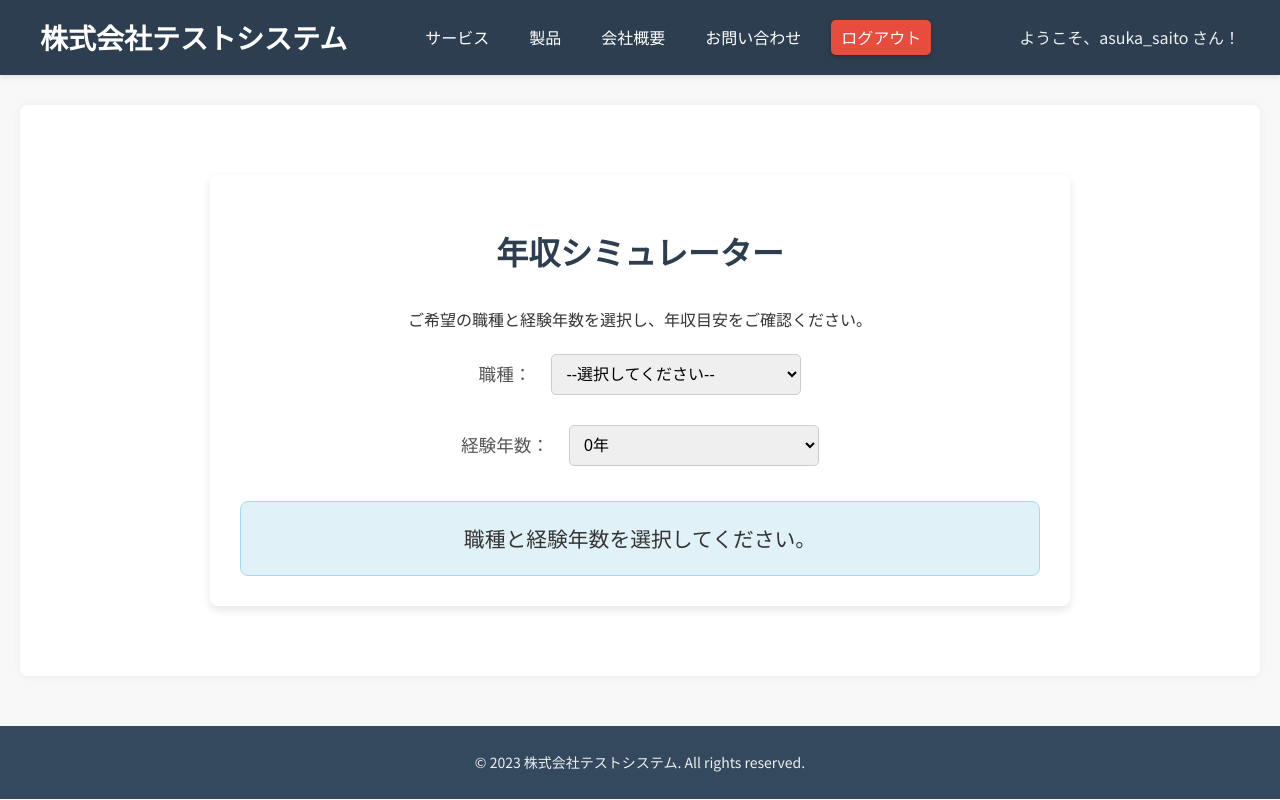
After one commit to hiroya10291029/php_system, a PHP site: page /salary_simulator.php in a window 1280 px wide. The commit adds this page. Run offline with PHP 8.4, Linux system fonts and the light colour scheme; a user stored in the database is signed in.

Commit message:
Add files via upload

```diff
--- a/about.php
+++ b/about.php
@@ -83,5 +83,8 @@ $username = htmlspecialchars($_SESSION['username'] ?? ''); // ユーザー名が
     <footer class="footer">
         <p>&copy; 2023 株式会社テストシステム. All rights reserved.</p>
     </footer>
+    <a href="salary_simulator.php" class="salary-simulator-button">
+        年収シミュレーター
+    </a>
 </body>
 </html>
--- a/products.php
+++ b/products.php
@@ -75,5 +75,8 @@ $username = htmlspecialchars($_SESSION['username'] ?? ''); // ユーザー名が
     <footer class="footer">
         <p>&copy; 2023 株式会社テストシステム. All rights reserved.</p>
     </footer>
+    <a href="salary_simulator.php" class="salary-simulator-button">
+        年収シミュレーター
+    </a>
 </body>
 </html>
--- /dev/null
+++ b/salary_simulator.php
@@ -0,0 +1,252 @@
+<?php
+session_start();
+
+// ユーザー認証の確認（必要であれば、一般ユーザー向けのアクセス制御も考慮）
+
+if (!isset($_SESSION['user_authenticated']) || $_SESSION['user_authenticated'] !== true) {
+    header('Location: login.php');
+    exit();
+}
+$username = htmlspecialchars($_SESSION['username'] ?? '');
+error_reporting(E_ALL);
+ini_set('display_errors', 1);
+
+
+// 各職種の年収目安を定義 (下限, 上限)
+// 単位は万円
+$salaries_base = [
+    'ソフトウェアエンジニア' => ['min' => 450, 'max' => 900],
+    'データサイエンティスト' => ['min' => 500, 'max' => 1000],
+    'プロジェクトマネージャー' => ['min' => 600, 'max' => 1200],
+    'UI/UXデザイナー' => ['min' => 400, 'max' => 800],
+    'インフラエンジニア' => ['min' => 450, 'max' => 900],
+    '品質保証エンジニア (QA)' => ['min' => 400, 'max' => 850],
+];
+
+// 選択された職種と経験年数を取得
+$selected_job = $_GET['job'] ?? '';
+$experience_years = isset($_GET['experience']) ? (int)$_GET['experience'] : 0;
+
+$display_salary = '';
+
+if (isset($salaries_base[$selected_job])) {
+    $job_min_salary = $salaries_base[$selected_job]['min'];
+    $job_max_salary = $salaries_base[$selected_job]['max'];
+
+    // 基本年収（下限と上限の中間値）
+    $base_salary = ($job_min_salary + $job_max_salary) / 2;
+
+    // 経験年数による加算を計算 (1年につき基本年収の5%を加算、最大10年分)
+    $experience_multiplier = min($experience_years, 10) * 0.05; // 経験年数が10年を超えても50%まで
+    $additional_salary = $base_salary * $experience_multiplier;
+
+    // 経験年数を考慮した推定年収
+    $estimated_salary = $base_salary + $additional_salary;
+
+    // 算出された年収が元のレンジを大きく超えないように調整（任意）
+    // 例えば、上限値の1.2倍まで、といった上限を設けることも可能
+    $adjusted_max_salary = $job_max_salary * 1.2; // 上限値の20%増しを最大とする例
+    $adjusted_min_salary = $job_min_salary * 0.8; // 下限値の20%減を最小とする例 (経験0年の場合などを考慮)
+
+    $final_salary_lower = max($job_min_salary, floor($estimated_salary * 0.9)); // 推定値の-10%をレンジ下限
+    $final_salary_upper = min($job_max_salary, ceil($estimated_salary * 1.1));  // 推定値の+10%をレンジ上限
+
+    // もし経験年数でレンジが広がった場合、元の上限を超過する分を調整
+    // 例: 経験年数によって算出した結果が元の上限を超えた場合、元の最大値か、調整された上限値でキャップする
+    $final_salary_lower = max($final_salary_lower, $job_min_salary);
+    $final_salary_upper = min($final_salary_upper, $adjusted_max_salary);
+
+    // 経験年数によるレンジ幅の調整をもう少し動的にする
+    // 例: 基本レンジ幅の20%を経験年数で分配する
+    $range_spread = ($job_max_salary - $job_min_salary) * (1 + min($experience_years, 10) * 0.02); // 経験1年で2%レンジが広がる
+
+    $calculated_min = $estimated_salary - ($range_spread / 2);
+    $calculated_max = $estimated_salary + ($range_spread / 2);
+
+    // 職種ごとの元の最低・最高年収を下回らないように、また大きく逸脱しないように補正
+    $final_min_salary = max($job_min_salary, floor($calculated_min));
+    $final_max_salary = min($job_max_salary * 1.2, ceil($calculated_max)); // 元の上限の1.2倍までを許容
+
+    // もし経験年数に応じて計算された下限が上限を超えてしまうようなら調整
+    if ($final_min_salary > $final_max_salary) {
+        $final_min_salary = $final_max_salary;
+    }
+
+
+    $display_salary = "{$final_min_salary}万円～{$final_max_salary}万円";
+
+} else {
+    $display_salary = '職種と経験年数を選択してください。';
+}
+
+// 経験年数の選択肢を生成
+$experience_options = [];
+for ($i = 0; $i <= 10; $i++) {
+    if ($i == 10) {
+    $experience_options[$i] = $i . '年以上';
+    }else{
+    $experience_options[$i] = $i . '年';
+}
+}
+
+?>
+<!DOCTYPE html>
+<html lang="ja">
+<head>
+    <meta charset="UTF-8">
+    <meta name="viewport" content="width=device-width, initial-scale=1.0">
+    <title>株式会社テストシステム | 年収シミュレーター</title>
+    <link rel="stylesheet" href="style.css">
+    <style>
+        /* salary_simulator.php 専用のスタイル調整 */
+        .simulator-container {
+            max-width: 800px;
+            margin: 50px auto;
+            padding: 30px;
+            background-color: #ffffff;
+            border-radius: 8px;
+            box-shadow: 0 4px 10px rgba(0, 0, 0, 0.1);
+            text-align: center;
+        }
+        .simulator-container h1 {
+            color: #2c3e50;
+            margin-bottom: 30px;
+            font-size: 2em;
+        }
+        .simulator-container label {
+            font-size: 1.1em;
+            color: #555;
+            margin-right: 15px;
+            display: inline-block; /* ラベルとセレクトボックスが同じ行になるように */
+            margin-bottom: 10px; /* 縦方向のスペースを確保 */
+        }
+        .simulator-container select {
+            padding: 10px;
+            border: 1px solid #ccc;
+            border-radius: 5px;
+            font-size: 1em;
+            margin-bottom: 20px;
+            width: calc(100% - 150px); /* ラベルの幅を考慮 */
+            max-width: 250px; /* 少し小さめに調整 */
+        }
+        .form-group {
+            margin-bottom: 20px;
+            display: flex;
+            justify-content: center;
+            align-items: center;
+            flex-wrap: wrap; /* レスポンシブ対応で折り返す */
+        }
+        .form-group label, .form-group select {
+            margin: 5px 10px; /* 要素間のスペース */
+        }
+        .salary-display {
+            margin-top: 30px;
+            padding: 20px;
+            background-color: #e0f2f7;
+            border: 1px solid #a7d9ed;
+            border-radius: 8px;
+        }
+        .salary-display p {
+            font-size: 1.3em;
+            color: #333;
+            margin: 0;
+        }
+        .salary-display .amount {
+            font-size: 1.8em;
+            font-weight: bold;
+            color: #007bff; /* ブランドカラーの青 */
+            margin-top: 10px;
+        }
+        /* レスポンシブ対応 */
+        @media (max-width: 600px) {
+            .simulator-container {
+                margin: 20px auto;
+                padding: 20px;
+            }
+            .form-group {
+                flex-direction: column;
+                align-items: stretch;
+            }
+            .form-group label {
+                margin-right: 0;
+                text-align: left;
+                width: 100%;
+                margin-bottom: 5px;
+            }
+            .form-group select {
+                width: 100%;
+                max-width: none;
+                margin-bottom: 15px;
+            }
+        }
+    </style>
+</head>
+<body>
+    <header class="header">
+        <div class="header-content">
+            <a href="dashboard.php" class="logo">株式会社テストシステム</a>
+            <nav class="main-nav">
+                <ul>
+                    <li><a href="services.php">サービス</a></li>
+                    <li><a href="products.php">製品</a></li>
+                    <li><a href="about.php">会社概要</a></li>
+                    <li><a href="contact.php">お問い合わせ</a></li>
+                    <li><a href="logout.php" class="action-button">ログアウト</a></li>
+                </ul>
+            </nav>
+            <?php if (!empty($username)): ?>
+                <div class="user-info">  ようこそ、<?php echo htmlspecialchars($username); ?> さん！
+                </div>
+            <?php endif; ?>
+        </div>
+    </header>
+
+    <main class="main-content">
+        <div class="simulator-container">
+            <h1>年収シミュレーター</h1>
+            <p>ご希望の職種と経験年数を選択し、年収目安をご確認ください。</p>
+
+            <form action="salary_simulator.php" method="GET">
+                <div class="form-group">
+                    <label for="job_select">職種：</label>
+                    <select name="job" id="job_select" onchange="this.form.submit()">
+                        <option value="">--選択してください--</option>
+                        <?php foreach ($salaries_base as $job_title => $range): ?>
+                            <option value="<?php echo htmlspecialchars($job_title); ?>"
+                                <?php echo ($selected_job === $job_title) ? 'selected' : ''; ?>>
+                                <?php echo htmlspecialchars($job_title); ?>
+                            </option>
+                        <?php endforeach; ?>
+                    </select>
+                </div>
+
+                <div class="form-group">
+                    <label for="experience_select">経験年数：</label>
+                    <select name="experience" id="experience_select" onchange="this.form.submit()">
+                        <?php foreach ($experience_options as $value => $label): ?>
+                            <option value="<?php echo htmlspecialchars($value); ?>"
+                                <?php echo ((string)$experience_years === (string)$value) ? 'selected' : ''; ?>>
+                                <?php echo htmlspecialchars($label); ?>
+                            </option>
+                        <?php endforeach; ?>
+                    </select>
+                </div>
+            </form>
+
+            <div class="salary-display">
+                <?php if ($selected_job && $experience_years !== null): // 経験年数が選択されていれば表示 ?>
+                    <p><strong><?php echo htmlspecialchars($selected_job); ?> (経験<?php echo htmlspecialchars($experience_years); ?>年)</strong> の年収目安:</p>
+                    <p class="amount"><?php echo htmlspecialchars($display_salary); ?></p>
+                <?php else: ?>
+                    <p><?php echo htmlspecialchars($display_salary); ?></p>
+                <?php endif; ?>
+            </div>
+        </div>
+    </main>
+
+    <footer class="footer">
+        <p>&copy; 2023 株式会社テストシステム. All rights reserved.</p>
+    </footer>
+
+</body>
+</html>
--- a/services.php
+++ b/services.php
@@ -71,5 +71,8 @@ $username = htmlspecialchars($_SESSION['username'] ?? ''); // ユーザー名が
     <footer class="footer">
         <p>&copy; 2023 株式会社テストシステム. All rights reserved.</p>
     </footer>
+    <a href="salary_simulator.php" class="salary-simulator-button">
+        年収シミュレーター
+    </a>
 </body>
 </html>
```
Also changed, not shown: admin_login.php (+3 -10 lines), contact.php (+10 -8 lines), dashboard.php (+17 -1 lines), db_connect.php (added, +26 -0 lines), inquiry_detail_modal.php (+7 -14 lines), inquiry_management.php (+3 -13 lines), login.php (+3 -10 lines), style.css (+24 -0 lines), user_edit.php (+3 -13 lines), user_management.php (+3 -12 lines), user_register.php (+3 -12 lines).
